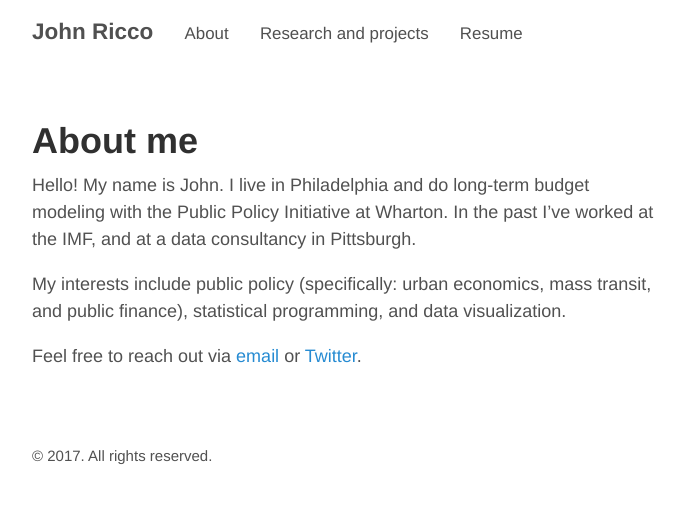
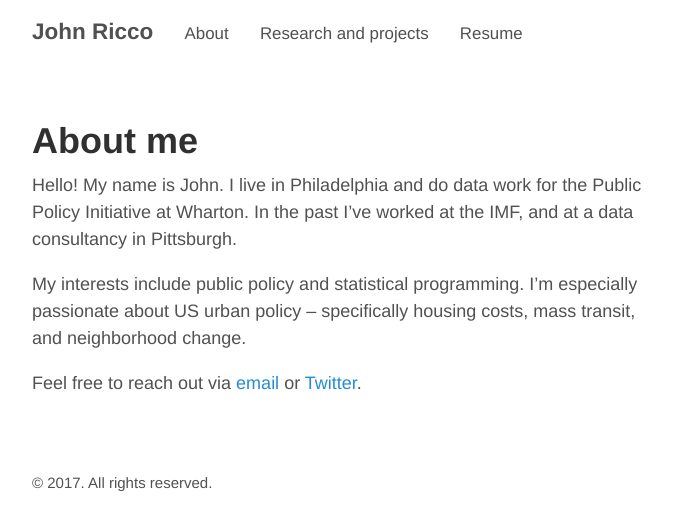
Before and after one commit to WadeP6970/johnricco.github.io, a Jekyll site: the page built from about.md, in a window 1280 px wide. Shown: the top 530 px of the page, without its empty margins (293-977 px from the left). Built offline with Jekyll 4.4.1, drawn with Linux system fonts in a browser that asks for light colours.

Commit message:
updated bio

```diff
--- a/about.md
+++ b/about.md
@@ -3,8 +3,8 @@ layout: page
 title: About me
 ---
 
-Hello! My name is John. I live in Philadelphia and do long-term budget modeling with the Public Policy Initiative at Wharton. In the past I've worked at the IMF, and at a data consultancy in Pittsburgh.
+Hello! My name is John. I live in Philadelphia and do data work for the Public Policy Initiative at Wharton. In the past I've worked at the IMF, and at a data consultancy in Pittsburgh.
 
-My interests include public policy (specifically: urban economics, mass transit, and public finance), statistical programming, and data visualization.
+My interests include public policy and statistical programming. I'm especially passionate about US urban policy -- specifically housing costs, mass transit, and neighborhood change.
 
 Feel free to reach out via [email](mailto:johnricco226@gmail.com) or [Twitter](https://twitter.com/riccoja).
```
Also changed, not shown: 3 other files.
